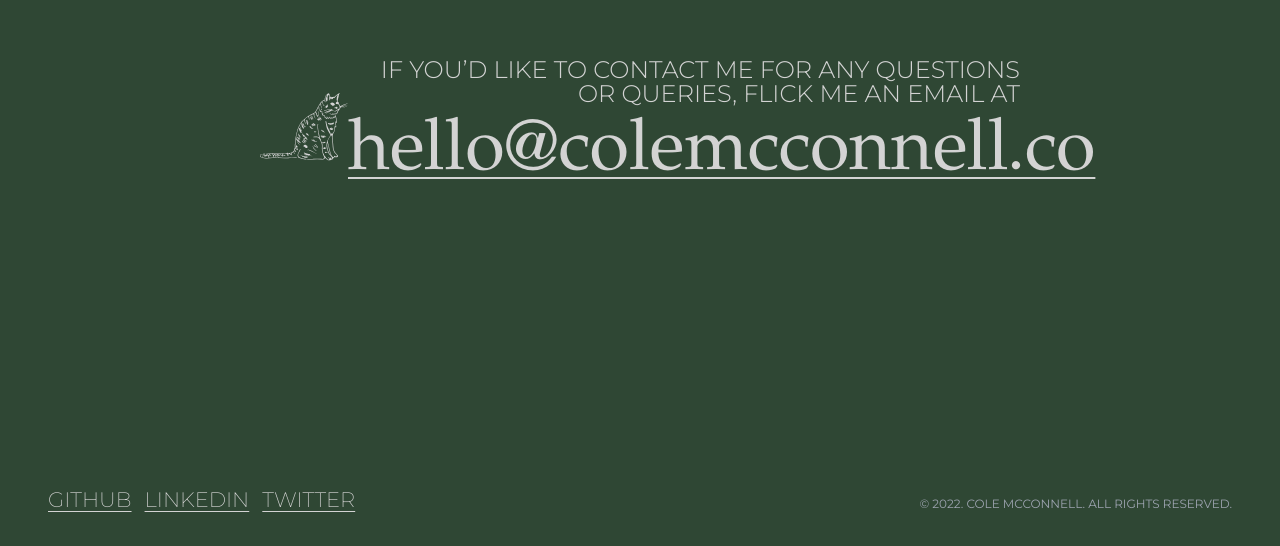
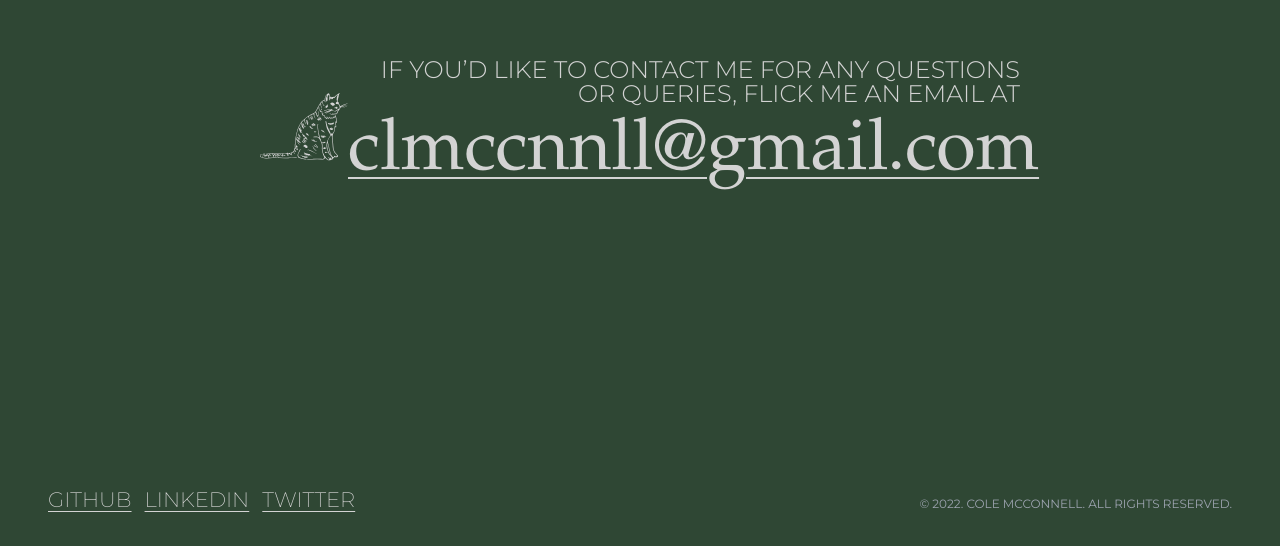
Before and after one commit to ColeInc/personal-portfolio-nextjs, a Next.js app: page /about in a window 1280 px wide. Shown: the part 3956-4502 px from the top of the page. Built offline with nearby package versions, Linux system fonts and the light colour scheme; no server answers.

Commit message:
updating email address in footer

```diff
--- a/components/footer/Footer.tsx
+++ b/components/footer/Footer.tsx
@@ -2,6 +2,8 @@ import Image from "next/image";
 import Grid from "../layout/Grid";
 import CatSvg from "../ui/CatSvg";
 import ScrollingText from "./ScrollingText";
+
+const email = "clmccnnll@gmail.com";
 
 const Footer = () => {
     return (
@@ -20,9 +22,9 @@ const Footer = () => {
                             </p>
                             <a
                                 className="font-serif text-[8vw] sm:text-6xl xl:text-7xl hover:text-secondary-hover-color !leading-[1.1] underline underline-offset-8 decoration-2 cursor-pointer"
-                                href="mailto:hello@colemcconnell.co"
+                                href={`mailto:${email}`}
                             >
-                                hello@colemcconnell.co
+                                {email}
                             </a>
                         </div>
                     </div>
```
